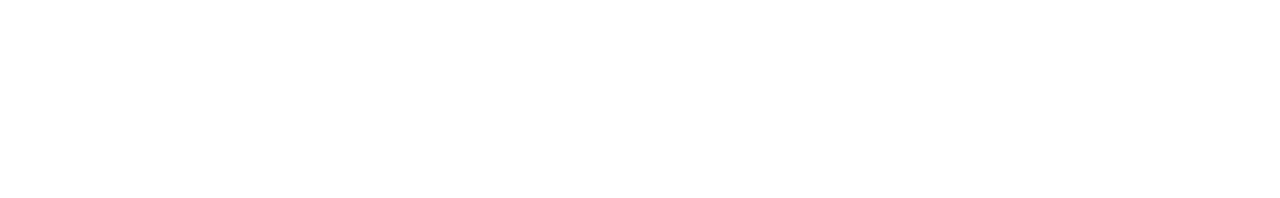
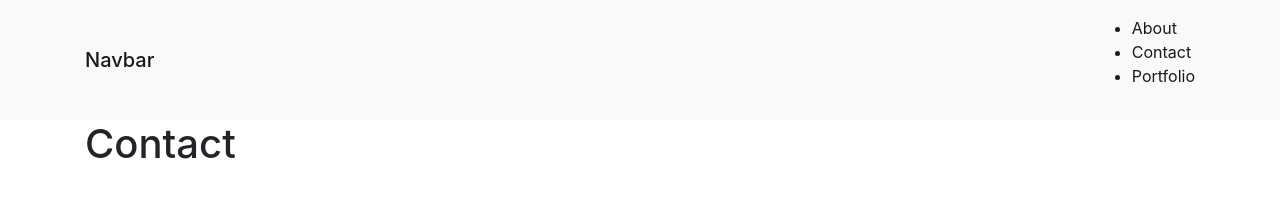
Before and after one commit to nelson521/Bootstrap-Portfolio, a plain HTML site: page contact.html in a window 1280 px wide. Drawn offline with nearby package versions, Linux system fonts and the light colour scheme.

Commit message:
added h1 to contact

```diff
--- a/contact.html
+++ b/contact.html
@@ -0,0 +1,36 @@
+<!DOCTYPE html>
+<html lang="en">
+<head>
+  <meta charset="UTF-8">
+  <meta name="viewport" content="width=device-width, initial-scale=1.0">
+  <meta http-equiv="X-UA-Compatible" content="ie=edge">
+  <title>Contact</title>
+  <link rel="stylesheet" href="https://stackpath.bootstrapcdn.com/bootstrap/4.3.1/css/bootstrap.min.css" integrity="sha384-ggOyR0iXCbMQv3Xipma34MD+dH/1fQ784/j6cY/iJTQUOhcWr7x9JvoRxT2MZw1T" crossorigin="anonymous">
+</head>
+<body>
+    <nav class="navbar navbar-light bg-light">
+        <div class="container">
+            <span class="navbar-brand mb-0 h1">Navbar</span>
+            <span class="navbar-text">
+              <ul>
+                <a href="index.html"><li>About</li></a>
+                <a href="contact.html"><li>Contact</li></a>
+                <a href="portfolio.html"><li>Portfolio</li></a>
+              </ul>
+            </span>
+        </div>
+      </nav>
+
+      <div class="container">
+      <!-- h1 -->
+      <div class="row">
+        <h1 class="col-sm-12">Contact</h1>
+      </div>
+      <!-- name -->
+
+      </div>
+
+      <!-- footer -->
+
+</body>
+</html>
```
Also changed, not shown: index.html (+14 -3 lines), portfolio.html (+24 -0 lines).
